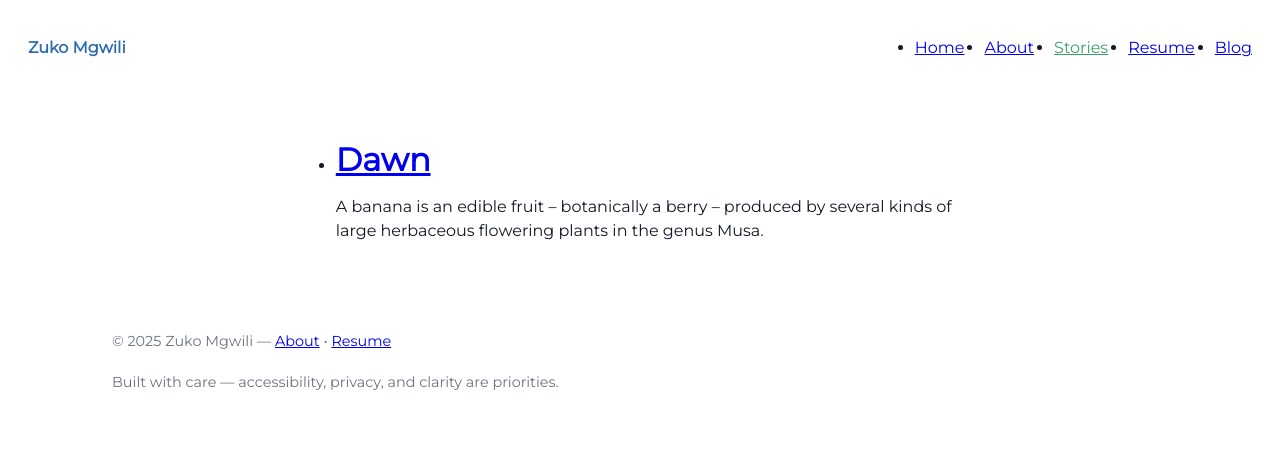
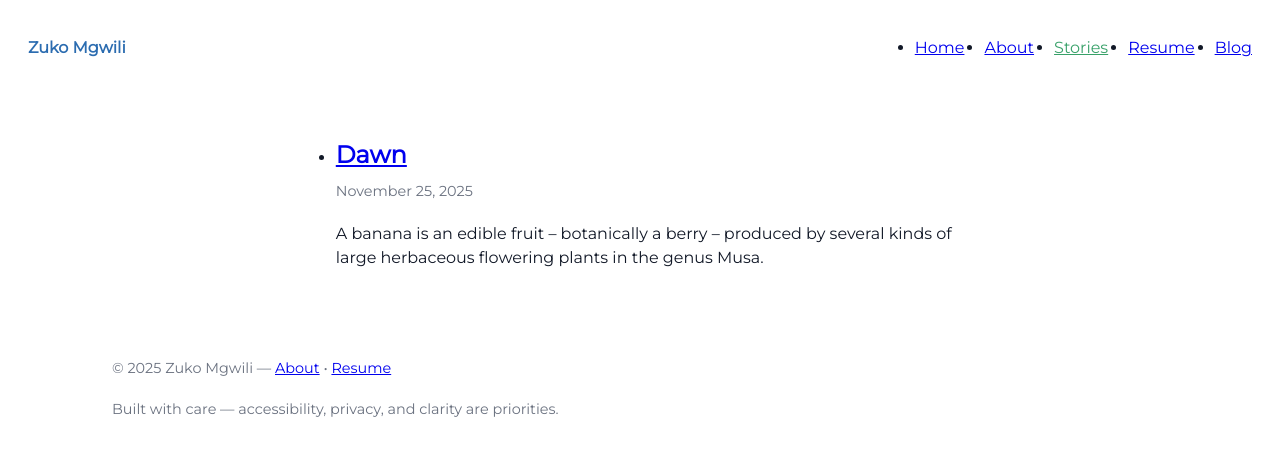
Before and after one commit to zukomgwili/zukomgwili.github.io, a Jekyll site: the page built from stories.html, in a window 1280 px wide. Shown: the top 456 px of the page. Built offline with Jekyll 4.4.1, drawn with Linux system fonts in a browser that asks for light colours.

Commit message:
feat(001-modernize-website): normalize post templates & listings (T019)

```diff
--- a/_sass/main.scss
+++ b/_sass/main.scss
@@ -109,6 +109,19 @@ body {
   margin: 0 0 $space-md 0;
 }
 
+.post-excerpt {
+  color: $text-color;
+  font-size: 1rem;
+  margin: 0 0 $space-md 0;
+  opacity: 0.95;
+}
+
+.post-tags {
+  color: $muted;
+  font-size: 0.9rem;
+  margin: 0 0 $space-sm 0;
+}
+
 .post-content img {
   max-width: 100%;
   height: auto;
--- a/stories.html
+++ b/stories.html
@@ -4,9 +4,18 @@ title: Stories
 ---
 <ul>
     {% for story in site.stories %}
-    <li>
-        <h1><a href="{{story.url}}">{{story.title}}</a></h1>
-        {{ story.excerpt }}
+    <li class="post-teaser">
+        <h2><a href="{{ story.url }}">{{ story.title }}</a></h2>
+        {% if story.date %}
+        <p class="post-meta">{{ story.date | date: "%B %-d, %Y" }}</p>
+        {% endif %}
+        {% if story.excerpt %}
+        <p class="post-excerpt">{{ story.excerpt | strip_html | markdownify }}</p>
+        {% endif %}
+        {% assign t = story.tags | default: story.categories %}
+        {% if t and t.size > 0 %}
+        <p class="post-tags">Tags: {% for tag in t %}<a href="{{ '/tags/' | append: tag | slugify | append: '/' }}" rel="tag">{{ tag }}</a>{% if forloop.last == false %}, {% endif %}{% endfor %}</p>
+        {% endif %}
     </li>
     {% endfor %}
 </ul>
```
Also changed, not shown: _layouts/post.html (+15 -0 lines), blog.html (+10 -3 lines), specs/001-modernize-website/tasks.md (+1 -1 lines).
